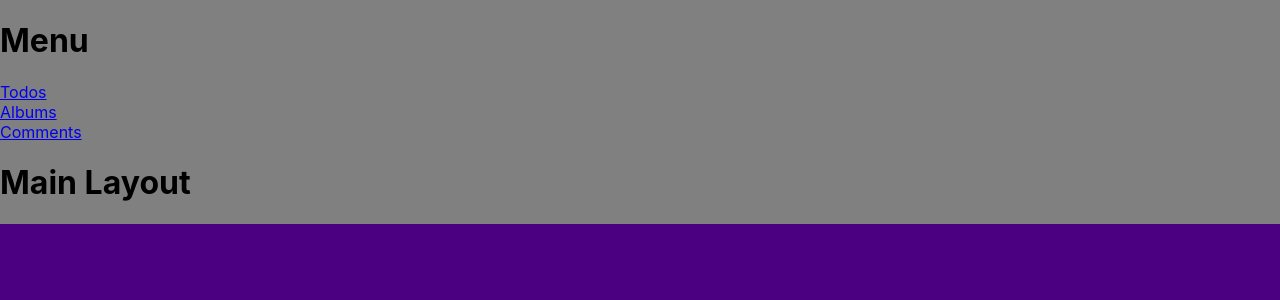
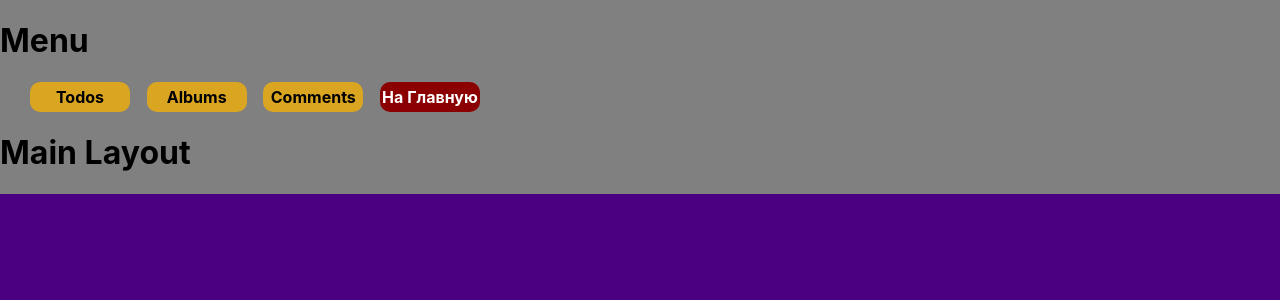
Before and after one commit to KOJIOTOB/march_react, a React (Create React App) app: page / in a window 1280 px wide. Shown: the top 300 px of the page. Built offline with nearby package versions, Linux system fonts and the light colour scheme.

Commit message:
finished hw_5_routes

```diff
--- a/src/App.js
+++ b/src/App.js
@@ -8,7 +8,7 @@ import {MainLayouts} from "./layouts/MainLayouts";
 import {TodoPage} from "./pages/TodoPage";
 import {AlbumPage} from "./pages/AlbumPage";
 import {CommentPage} from "./pages/CommentPage";
-import {PostComponent} from "./components";
+import {PostsComponent} from "./components";
 
 
 function App() {
@@ -19,7 +19,7 @@ function App() {
                   <Route path={'todos'} element={<TodoPage/>}/>
                   <Route path={'albums'} element={<AlbumPage/>}/>
                   <Route path={'comments'} element={<CommentPage/>}>
-                      <Route path={':postId'} element={<PostComponent/>}/>
+                      <Route path={':postId'} element={<PostsComponent/>}/>
                   </Route>
               </Route>
           </Routes>
@@ -28,3 +28,6 @@ function App() {
 }
 
 export default App;
+
+// отримати пости та вивести їх використовуючи класові копмоненти
+// отримати коментарі та вивести їх використовуючи класові копмоненти
--- a/src/components/header/Header.js
+++ b/src/components/header/Header.js
@@ -4,9 +4,68 @@ function Header() {
     return (
         <div>
             <h1>Menu</h1>
-            <div><Link to={'todos'}>Todos</Link></div>
-            <div><Link to={'albums'}>Albums</Link></div>
-            <div><Link to={'comments'}>Comments</Link></div>
+            <div style={{
+                marginLeft:'30px',
+                width:'450px',
+                display:'flex',
+            justifyContent:'space-between'}}>
+                <div><Link style={{
+                    display:'flex',
+                    justifyContent:'center',
+                    alignItems:'center',
+                    textDecoration:'none',
+                    width:'100px',
+                    height:'30px',
+                    background:'goldenrod',
+                    borderRadius:'10px',
+                    fontWeight:'bold',
+                    color:'black'
+                }}
+                           to={'todos'}>Todos</Link></div>
+                <div><Link style={{
+                    display:'flex',
+                    justifyContent:'center',
+                    alignItems:'center',
+                    textDecoration:'none',
+                    width:'100px',
+                    height:'30px',
+                    background:'goldenrod',
+                    borderRadius:'10px',
+                    fontWeight:'bold',
+                    color:'black'
+                }}
+                    to={'albums'}>Albums</Link></div>
+                <div><Link style={{
+                    display:'flex',
+                    justifyContent:'center',
+                    alignItems:'center',
+                    textDecoration:'none',
+                    width:'100px',
+                    height:'30px',
+                    background:'goldenrod',
+                    borderRadius:'10px',
+                    fontWeight:'bold',
+                    color:'black'
+                }}
+                    to={'comments'}>Comments</Link></div>
+                <div><Link style={{
+                    display:'flex',
+                    justifyContent:'center',
+                    alignItems:'center',
+                    textDecoration:'none',
+                    width:'100px',
+                    height:'30px',
+                    background:'darkred',
+                    borderRadius:'10px',
+                    fontWeight:'bold',
+                    color:'white'
+                }}
+
+                    to={'/'}>На Главную</Link></div>
+            </div>
+
+
+
         </div>
     )
 }
--- a/src/components/posts/PostComponent.js
+++ b/src/components/posts/PostComponent.js
@@ -1,10 +1,12 @@
 function PostComponent({item}) {
 
     return (
-        <div>
+        <div style={{background:'darkred', color:'lightblue'}}>
+            <hr/>
             <h3>{item.id}</h3>
             <h3>{item.title}</h3>
             <h3>{item.body}</h3>
+            <hr/>
         </div>
     )
 }
```
